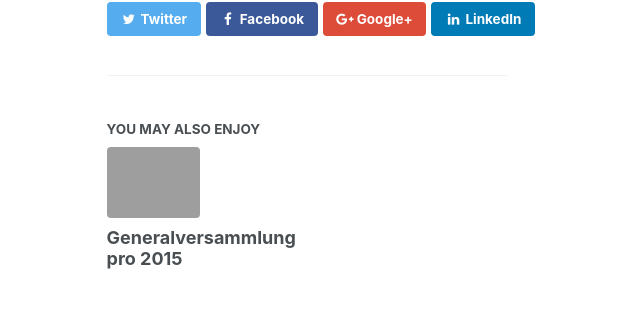
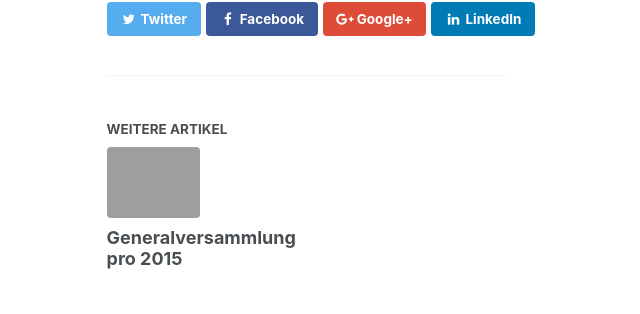
Before and after one commit to raphaelthomas/ofcampuszh.ch, a Jekyll site: the page built from _posts/2016-04-20-irrtuemer-bezueglich-sicherheit.md, in a window 1280 px wide. Shown: the part 925-1239 px from the top of the page, without its empty margins (175-815 px from the left). Built offline with Jekyll 4.4.1, drawn with Linux system fonts in a browser that asks for light colours; grey boxes are pictures that could not be loaded.

Commit message:
update german translations

```diff
--- a/_data/ui-text.yml
+++ b/_data/ui-text.yml
@@ -50,8 +50,8 @@ de: &DEFAULT_DE
   categories_label      : "Kategorien:"
   date_label            : "Aktualisiert am"
   comments_label        : "Leave a Comment"
-  more_label            : "Learn More"
-  related_label         : "You May Also Enjoy"
+  more_label            : "Mehr"
+  related_label         : "Weitere Artikel"
   follow_label          : "Follow:"
   feed_label            : "Feed"
   powered_by            : "Powered by"
```
